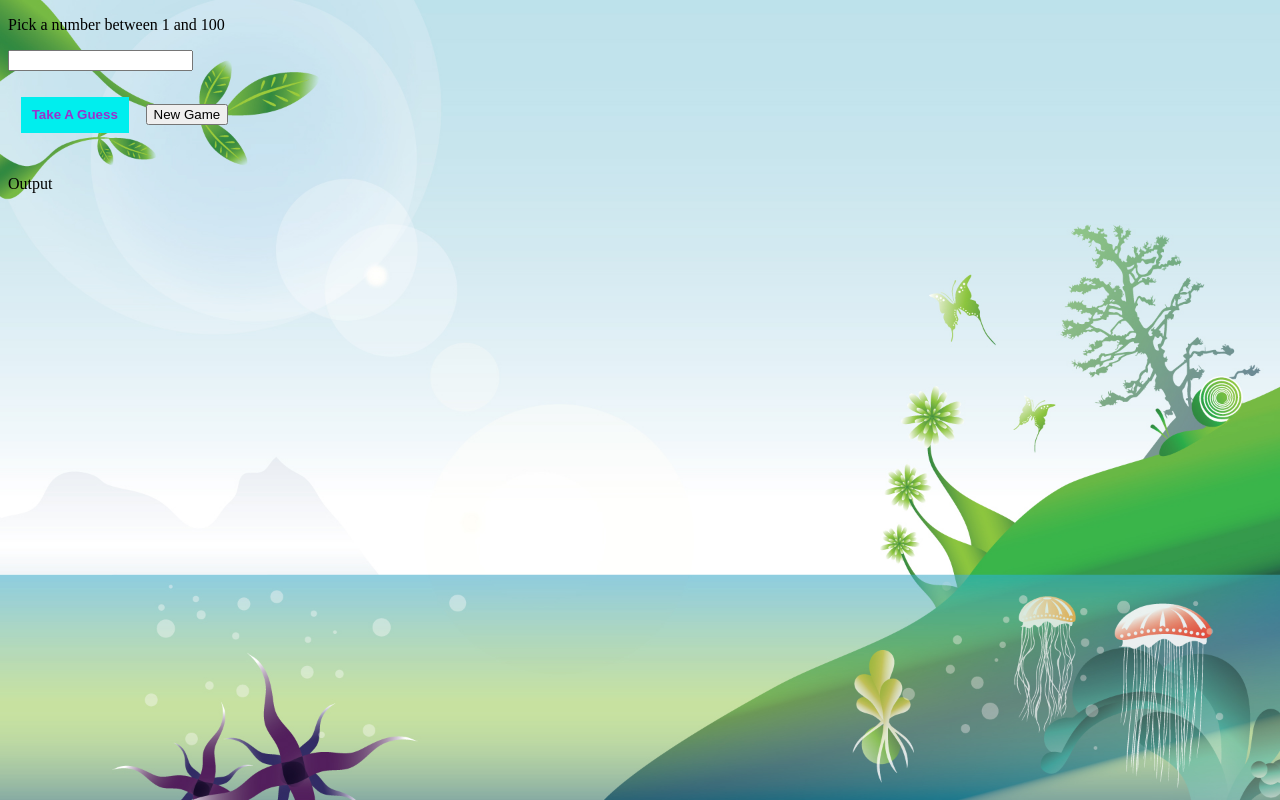
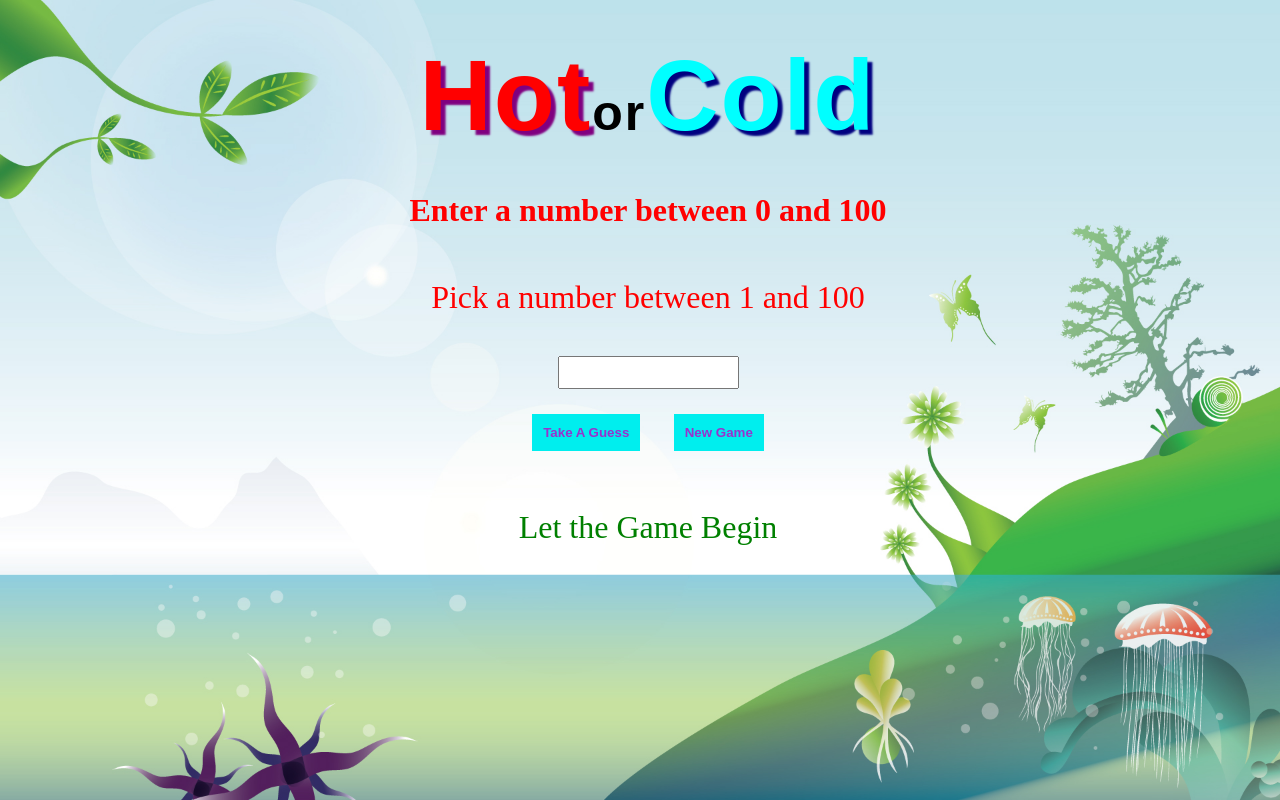
Before and after one commit to andela-denoma/HuckleBuckle, a plain HTML site: page index.html in a window 1280 px wide. Drawn offline with Linux system fonts and the light colour scheme; files that its build step writes are made by us from their sources.

Commit message:
Modified css

```diff
--- a/css/main.css
+++ b/css/main.css
@@ -13,20 +13,18 @@ body {
         HEADER
 *************************/
 header {
-    text-align: center;
-}
-header img {
-  height: 100px;
-  float: right;
-  margin-right: 2%;
+  text-align: center;
 }
 
 h1 {
+    text-align: center;
+    clear: both;
     font-family: 'Viga', sans-serif;
     font-size: 50px;
     font-weight: bold;
-    letter-spacing: -2px;
-    margin: 10px auto;
+    letter-spacing: 2px;
+    margin: 3%;
+
 }
 
 h1 .hot {
@@ -48,14 +46,28 @@ header h2 {
     margin: 0 auto 50px;
 }
 
+
+/*********************
+       WRAPPER
+*********************/
+#wrapper {
+  background: lightgreen;
+  width: 50%;
+  height: 300px;
+  text-align: center;
+  clear: both;
+  margin: auto;
+  border-radius: 20px;
+
+}
+
 /**********************
         FORM
 **********************/
-#form {
+#guessNumber {
+  font-size: 2em;
   text-align: center;
-  display: block;
-  color: #000;
-  height: 30px;
+  color: red;
 }
 
 #form span {
@@ -74,7 +86,7 @@ header h2 {
 /*****************
     BUTTONs
 *****************/
-#submit, #reset {
+#submit, #restart {
   background: #00eeee;
   border: none;
   color: #9932cc;
@@ -84,28 +96,17 @@ header h2 {
   margin: 2% 1%;
  }
 
-#guess_number {
-  padding: 0.75%;
-}
-/*********************
-       WRAPPER
-*********************/
-#wrapper {
-  background: lightgreen;
-  width: 50%;
-  height: 300px;
-  text-align: center;
-  clear: both;
-  margin: auto;
-  border-radius: 20px;
-
+#guess{
+  padding: 0.55% 0;
 }
 
-#demo {
-  font-family: 'Viga', sans-serif;
+#output {
   color: green;
-  font-size: 1.5em;
+  font-size: 2em;
+  text-align: center;
 }
+
+
 /********************
   MEDIA QUERY
 ********************/
--- a/index.html
+++ b/index.html
@@ -3,17 +3,25 @@
   <head>
     <meta charset ="utf-8">
     <title>Guessing Game</title>
-    <link rel ="stylesheet" href ="main.css">
+    <link rel ="stylesheet" href ="css/main.css">
   </head>
   <body>
-    <p>Pick a number between 1 and 100</p>
-    <form id ="guessNumber">
-      <input type="text" name="guess" id="guess">
-      <br>
-      <button id="submit" type="submit" value="Take a Guess">Take A Guess</button>
-      <button id="restart" class="turn_off">New Game</button>
+    <header>
+      <h1><span class ="hot">Hot</span>or<span class ="cold">Cold</span></h1>
+      <h2>Enter a number between 0 and 100</h2>
+    </header>
+    <div class="wrapper">
+      <form id ="guessNumber">
+        <p>Pick a number between 1 and 100</p>
+        <input type="text" name="guess" id="guess">
+        <br>
+        <button id="submit" type="submit" value="Take a Guess">Take A Guess</button>
+        <button id="restart" class="turn_off">New Game</button>
     </form>
-    <p id="output">Output</p>
+      <div>
+        <p id="output">Let the Game Begin</p>
+      </div>
+    </div>
     <script src="js/main.js" type="text/javascript"></script>
   </body>
 </html>
```
